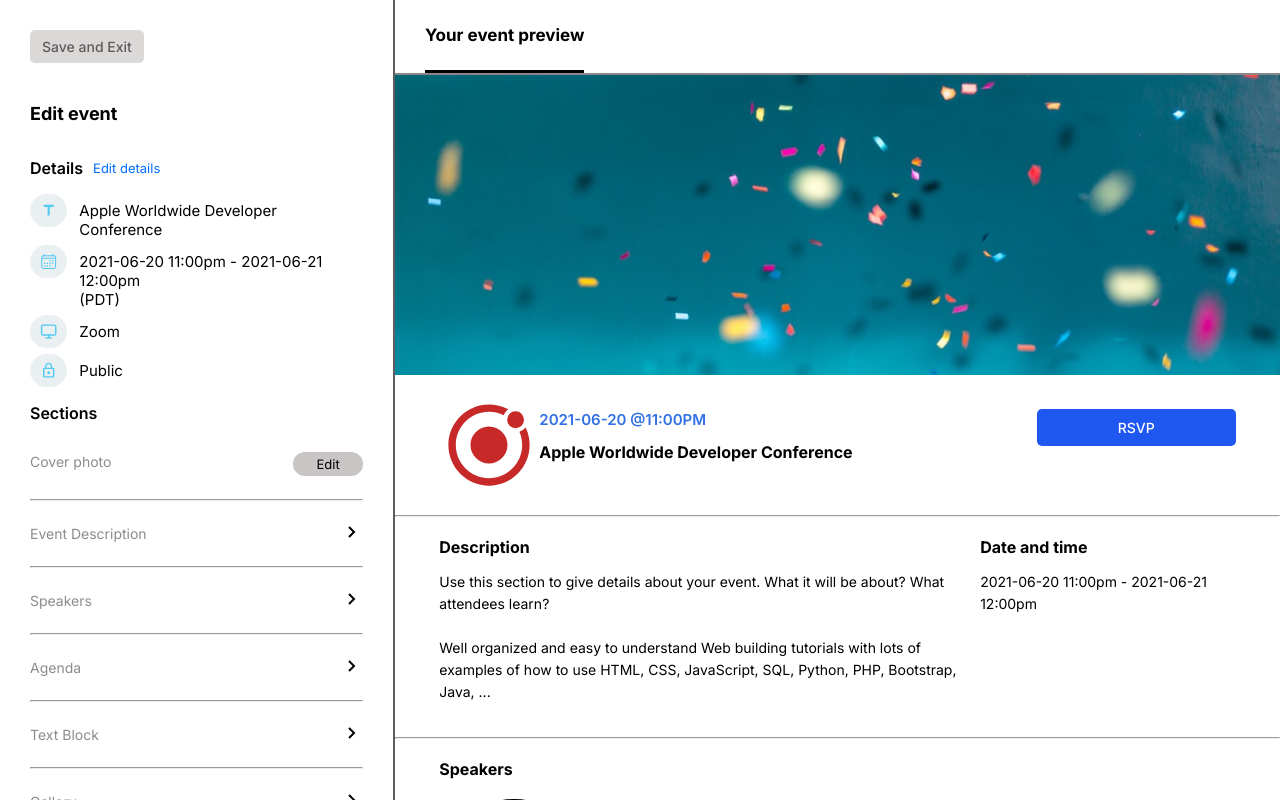
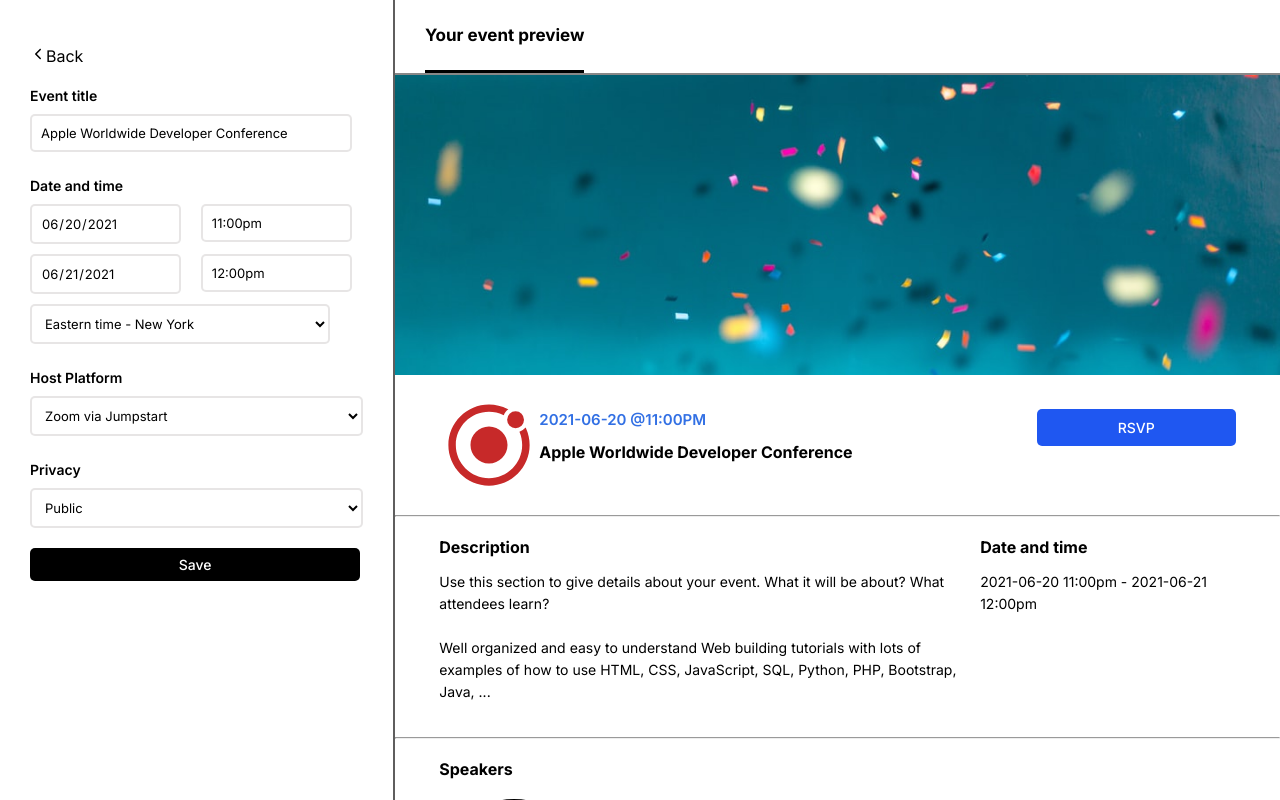
Before and after one commit to saheelsapovadia/S2I-admin, a React (Create React App) app: page /eventpreview in a window 1280 px wide. Both pictures are taken after a click on the element "Edit details". Built offline with nearby package versions, Linux system fonts and the light colour scheme.

Commit message:
edit details added

```diff
--- /dev/null
+++ b/src/Components/Details/Details.css
@@ -0,0 +1,6 @@
+.w {
+  width: 100%;
+}
+.ps {
+  margin-left: auto;
+}
--- /dev/null
+++ b/src/Components/Details/Details.js
@@ -0,0 +1,285 @@
+import React, { useState } from 'react';
+import { IoIosArrowBack } from 'react-icons/io';
+import { MdTitle } from 'react-icons/md';
+import './Details.css';
+export const Details = ({ setPageNo, event, setEvent }) => {
+  const [title, setTitle] = useState(event.title);
+  const [startDate, setStartDate] = useState(event.startDate);
+  const [endDate, setEndDate] = useState(event.endDate);
+  const [zone, setZone] = useState(event.zone);
+  const [startTime, setStartTime] = useState(event.startTime);
+  const [endTime, setEndTime] = useState(event.endTime);
+  const [host, setHost] = useState(event.host);
+  const [privacy, setPrivacy] = useState(event.privacy);
+  const [meetLink, setMeetLink] = useState(event.meetLink);
+  const handleChange = (e) => {
+    const { name, value } = e.target;
+
+    switch (name) {
+      case 'host':
+        OnClick4(e);
+        setHost(value);
+        break;
+      case 'privacy':
+        OnClick3(e);
+        setPrivacy(value);
+        break;
+      case 'title':
+        setTitle(value);
+        break;
+      case 'zone':
+        setZone(value);
+        break;
+      case 'startDate':
+        setStartDate(value);
+        break;
+      case 'endDate':
+        setEndDate(value);
+        break;
+      case 'startTime':
+        setStartTime(value);
+        break;
+      case 'endTime':
+        setEndTime(value);
+        break;
+      case 'meet':
+        setMeetLink(value);
+    }
+  };
+  const [ifZoom, setIfZoom] = useState(0);
+  const [ifVisible, setIfVisible] = useState(0);
+  const OnClick3 = (e) => {
+    e.preventDefault();
+    console.log(e.target.value);
+    if (e.target.value == 'Public') {
+      setIfVisible(1);
+    } else if (e.target.value == 'Private') {
+      setIfVisible(2);
+    } else if (e.target.value == '') {
+      setIfVisible(1);
+    }
+  };
+  const OnClick4 = (e) => {
+    e.preventDefault();
+    console.log(e.target.value);
+    if (e.target.value == 'Zoom') {
+      setIfZoom(1);
+    } else if (e.target.value == 'Virtual') {
+      setIfZoom(2);
+    } else if (e.target.value == '') {
+      setIfZoom(0);
+    }
+  };
+  const saveEdits = (ev) => {
+    let e = { ...event };
+    e.title = title;
+    e.startDate = startDate;
+    e.endDate = endDate;
+    e.startTime = startTime;
+    e.endTime = endTime;
+    e.zone = zone;
+    e.host = host;
+    e.meetLink = meetLink;
+    e.privacy = privacy;
+    setEvent(e);
+    setPageNo(0);
+  };
+  return (
+    <>
+      {' '}
+      <div className='return'>
+        <p onClick={() => setPageNo(0)}>
+          <IoIosArrowBack className='back' />
+          Back
+        </p>
+      </div>
+      <div className='field'>
+        {/* <div className='img'>
+          <MdTitle className='t' />
+        </div> */}
+        <div className='field-content w'>
+          <p className='title'>Event title</p>
+          <input
+            type='text'
+            name='title'
+            onChange={handleChange}
+            placeholder='Ex: IIT Hyderabad Career Fair'
+            value={title}
+          ></input>
+        </div>
+      </div>
+      <div className='field'>
+        {/* <div className='img'>
+          <IoCalendarOutline className='t' />
+        </div> */}
+        <div className='field-content w'>
+          <p className='title'>Date and time</p>
+          <div className='r'>
+            {/* <input
+                          placeholder='Date'
+                          class='textbox-n'
+                          type='text'
+                          onFocus={(e) => (e.target.type = 'date')}
+                          // onMouseEnter={(e) => (e.target.type = 'date')}
+                          onBlur={(e) => (e.target.type = 'text')}
+                          id='date'
+                        /> */}
+            <input
+              type='date'
+              id='datepicker'
+              name='startDate'
+              placeholder='Start Date'
+              onChange={handleChange}
+              value={startDate}
+              // onClick={setDatepicker()}
+            ></input>
+            <div className='prefSearch ps'>
+              <input
+                id='ts'
+                value={startTime}
+                name='startTime'
+                placeholder='Start time'
+                onChange={handleChange}
+                // onClick={() => setShowSuggestions(true)}
+                // onBlur={() => setShowSuggestions(false)}
+              ></input>
+              {/* {showSuggestions ? sug : ''} */}
+            </div>
+          </div>
+          <div className='r'>
+            <input
+              type='date'
+              name='endDate'
+              id='datepicker'
+              value={endDate}
+              onChange={handleChange}
+            ></input>
+
+            <div className='prefSearch ps'>
+              <input
+                id='te'
+                value={endTime}
+                name='endTime'
+                placeholder='End time'
+                onChange={(e) => {
+                  handleChange();
+                }}
+                // onClick={() => setShowSuggestions2(true)}
+                // onBlur={() => setShowSuggestions(false)}
+              ></input>
+              {/* {showSuggestions2 ? sug2 : ''} */}
+            </div>
+          </div>
+
+          <select
+            id='ex'
+            className=''
+            name='zone'
+            onChange={handleChange}
+            value={zone}
+            // onChange={handleInput}
+          >
+            <option value='Select'>Select...</option>
+            <option value='PDT'>Pacific time - Los Angeles</option>
+            <option value='MDT'>Denver</option>
+            <option value='CDT'>Central time - Chicago</option>
+            <option value='EDT'>Eastern time - New York</option>
+            {/* <option value='May'>May</option> */}
+          </select>
+        </div>
+      </div>
+      <div className='field'>
+        {/* <div className='img'>
+          <FiMonitor className='t' />
+        </div> */}
+        <div className='field-content adjust w'>
+          <p className='title'>Host Platform</p>
+          <select
+            id='ex'
+            className=''
+            name='host'
+            value={host}
+            onClick={(e) => {
+              OnClick4(e);
+            }}
+            onChange={handleChange}
+            // onChange={OnClick4}
+            // value={from.month}
+            // onChange={handleInput}
+          >
+            <option value=''>Select...</option>
+            <option value='Zoom'>Zoom via Jumpstart</option>
+            <option value='Virtual'>Add Virtual event link</option>
+
+            {/* <option value='May'>May</option> */}
+          </select>
+          {ifZoom == 1 ? (
+            <p className='footer'>
+              500 max attendee capacity <br />
+              Zoom links will be generated and automatically shared with the
+              speakers and collaborators. Attendees will recieve their Zoom
+              links one hour before the event starts.
+            </p>
+          ) : ifZoom == 2 ? (
+            <input
+              type='text'
+              name='meet'
+              onChange={handleChange}
+              placeholder='www.meet.google.com'
+              value={meetLink}
+            ></input>
+          ) : (
+            ''
+          )}
+        </div>
+      </div>
+      <div className='field'>
+        {/* <div className='img'>
+                      <MdLockOutline className='t' />
+                    </div> */}
+        <div className='field-content adjust w'>
+          <p className='title'>Privacy</p>
+          <select
+            id='ex'
+            className=''
+            name='privacy'
+            value={privacy}
+            // onChange={handleInput}
+            onChange={handleChange}
+          >
+            <option value=''>Select...</option>
+            <option value='Public'>Public</option>
+            <option value='Private'>Private</option>
+
+            {/* <option value='May'>May</option> */}
+          </select>
+          {ifVisible == 1 ? (
+            <p className='footer'>
+              Your event will be discoverable on Jumpstart Marketplace
+            </p>
+          ) : ifVisible == 2 ? (
+            <p className='footer'>
+              Your event will not be discoverable on Jumpstart Marketplace
+            </p>
+          ) : (
+            ''
+          )}
+        </div>
+      </div>
+      <div
+        className='save'
+        style={{
+          backgroundColor: 'black',
+          color: 'white',
+          marginTop: '15px',
+          width: '92%',
+        }}
+        onClick={() => {
+          saveEdits();
+        }}
+      >
+        Save
+      </div>
+    </>
+  );
+};
--- a/src/Components/EditPanel/EditPanel.js
+++ b/src/Components/EditPanel/EditPanel.js
@@ -9,6 +9,7 @@
 import Agenda from '../Sections/Agenda/Agenda';
 import FeaturedJobs from '../Sections/FeaturedJobs/FeaturedJobs';
 import TextBlock from '../Sections/TextBlock/TextBlock';
+import { Details } from '../Details/Details';
 const EditPanel = ({
   setPhoto,
   event,
@@ -36,7 +37,9 @@
           <div className='details'>
             <div className='title'>
               <p>Details</p>
-              <p className='edit'>Edit details</p>
+              <p className='edit' onClick={() => setPageNo(8)}>
+                Edit details
+              </p>
             </div>
             <div className='field-e'>
               <MdTitle className='t' />
@@ -158,6 +161,8 @@
           ftJobs={ftJobs}
           setFtJobs={setFtJobs}
         />
+      ) : pageNo == 8 ? (
+        <Details setPageNo={setPageNo} event={event} setEvent={setEvent} />
       ) : (
         ''
       )}
--- a/src/Container/PreviewPage/PreviewPage.css
+++ b/src/Container/PreviewPage/PreviewPage.css
@@ -30,6 +30,11 @@
   height: 100vh;
   overflow-y: hidden;
 }
+/* @media (max-width: 415px) {
+  .p-container {
+    flex-direction: column;
+  }
+} */
 .edit-panel {
   width: 350px;
   /* height: 100vh; */
```
